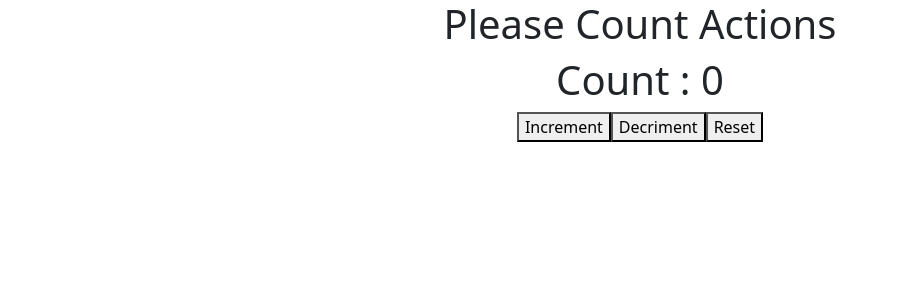
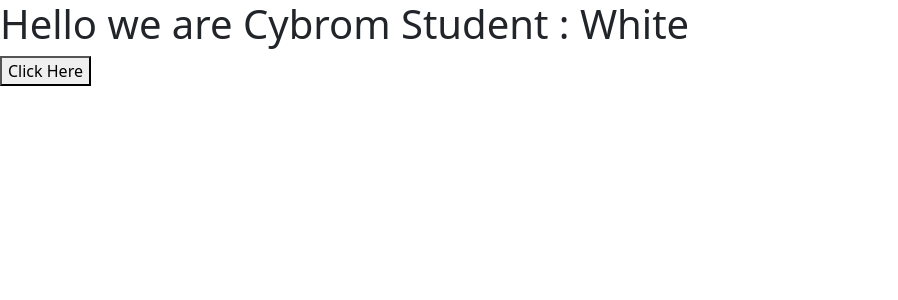
Before and after one commit to rahullokhande123/React_codes, a React (Vite) app: page / in a window 1280 px wide. Shown: the top 300 px of the page, without its empty margins (0-898 px from the left). Built offline with nearby package versions, Linux system fonts and the light colour scheme.

Commit message:
useState

```diff
--- a/src/App.jsx
+++ b/src/App.jsx
@@ -1,25 +1,13 @@
 import { useState } from "react";
 const App=()=>{
-    const [cnt,setCnt]=useState(0);
-    const myInc=()=>{
-      setCnt(cnt+1)
-    }
-    const myDec=()=>{
-      setCnt(cnt-1)
-    }
-    const myRes=()=>{
-      setCnt(0)
+     const [color,setColor] = useState("White");
+    const myColor=()=>{
+      setColor("Green")
     }
   return(
     <>
-      <center>
-      <h1>Please Count Actions</h1>
-      <h1> Count : {cnt}</h1>
-      <button onClick={myInc}> Increment </button>
-      <button onClick={myDec}> Decriment </button>
-      <button onClick={myRes}> Reset</button>
-      </center>
-
+      <h1>Hello we are Cybrom Student : {color}</h1>
+      <button onClick={myColor} >Click Here</button>
     </>
   )
 }
```
